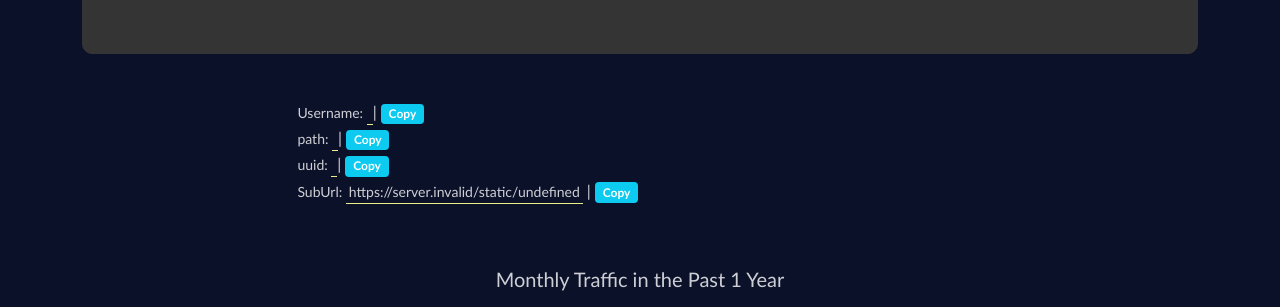
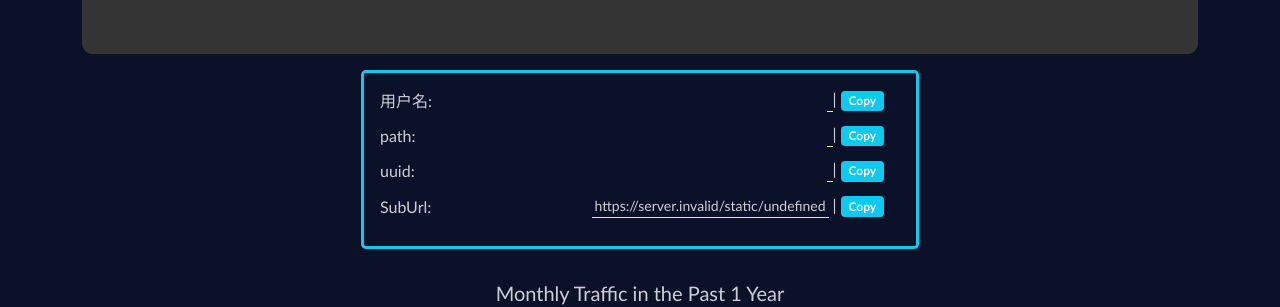
Before and after one commit to xvv6u577/logv2fs, a React (Create React App) app in the folder frontend/: page /mypanel in a window 1280 px wide. Shown: the part 220-527 px from the top of the page. Built offline with nearby package versions, Linux system fonts and the light colour scheme; no server answers; sample sign-in values are in the browser's storage.

Commit message:
mypanel UI improved.

```diff
--- a/frontend/src/components/mypanel.js
+++ b/frontend/src/components/mypanel.js
@@ -54,7 +54,7 @@ function Mypanel() {
 							formatBytes(user.used_by_current_month.amount)}
 					</div>
 					<p>
-					Traffic Used This Month (
+						Traffic Used This Month (
 						{user.used_by_current_month && user.used_by_current_month.period})
 					</p>
 				</div>
@@ -64,24 +64,24 @@ function Mypanel() {
 				</div>
 			</div>
 
-			<div className="info-modal my-5 px-5 h6 small">
-				<div className="my-1">
-					Username: <TapToCopied>{user.email}</TapToCopied>
+			<div
+				className="d-md-flex flex-column justify-content-between border border-info border-3 rounded-3  mx-auto my-3 p-3"
+				style={{ width: "50%" }}
+			>
+				<div className="d-flex justify-content-between">
+					<span className="">用户名:</span>{" "}
+					<TapToCopied>{user.email}</TapToCopied>
 				</div>
-				{/* <div className="my-1">
-					密码:{" "}
-					<TapToCopied>
-						{user.email && user.email.length < 6 ? "mypassword" : user.email}
-					</TapToCopied>
-				</div> */}
-				<div className="my-1">
-					path: <TapToCopied>{user.path}</TapToCopied>
+				<div className="d-flex justify-content-between">
+					<span className="">path: </span>
+					<TapToCopied>{user.path}</TapToCopied>
 				</div>
-				<div className="my-1">
-					uuid: <TapToCopied>{user.uuid}</TapToCopied>
+				<div className="d-md-flex justify-content-between">
+					<span className="">uuid: </span>
+					<TapToCopied>{user.uuid}</TapToCopied>
 				</div>
-				<div className="text-break my-1">
-					SubUrl:{" "}
+				<div className="d-md-flex justify-content-between">
+					<span className="">SubUrl:</span>
 					<TapToCopied>
 						{process.env.REACT_APP_FILE_AND_SUB_URL + "/static/" + user.email}
 					</TapToCopied>
@@ -90,11 +90,15 @@ function Mypanel() {
 
 			<row className="">
 				<div className="pb-3 d-flex flex-column">
-					<div className="h5 py-3 text-center">Monthly Traffic in the Past 1 Year</div>
+					<div className="h5 py-3 text-center">
+						Monthly Traffic in the Past 1 Year
+					</div>
 					<TrafficTable data={user.traffic_by_month} limit={12} by="月份" />
 				</div>
 				<div className="d-flex flex-column">
-					<div className="h5 pb-3 text-center">Daily Traffic in the Past 3 Month</div>
+					<div className="h5 pb-3 text-center">
+						Daily Traffic in the Past 3 Month
+					</div>
 					<TrafficTable data={user.traffic_by_day} limit={90} by="日期" />
 				</div>
 			</row>
```
Also changed, not shown: frontend/src/components/home.js (+0 -8 lines).
